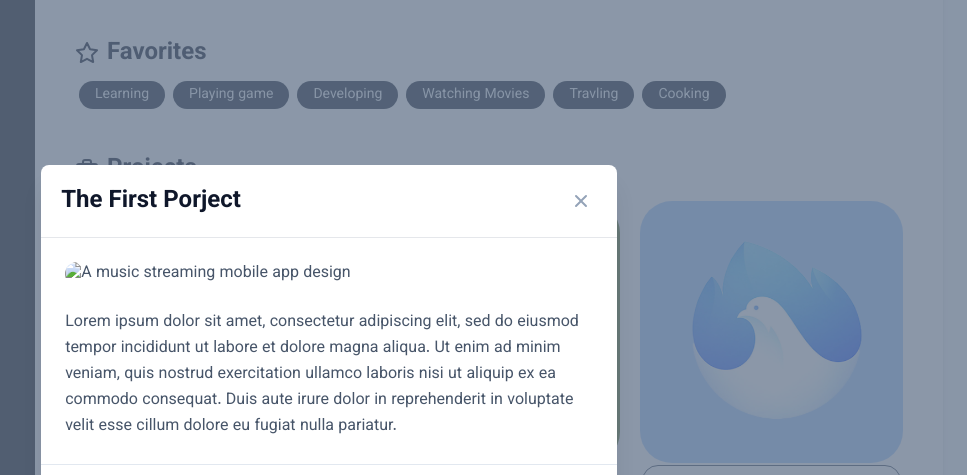
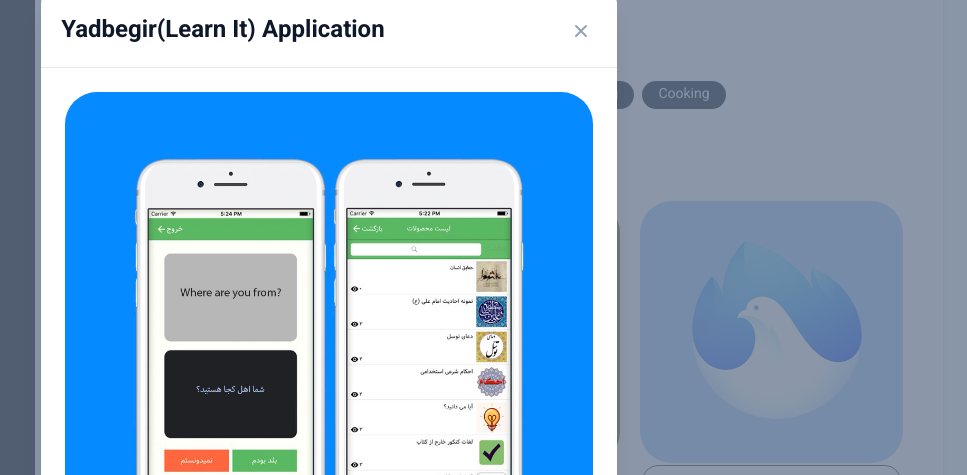
Before and after one commit to MansoorJafari9/Resume, a plain HTML site: page index.html in a window 1280 px wide. Both pictures are taken after a click on the link "Learn it". Shown: the part 1427-1902 px from the top of the page, 313-1280 px from the left. Drawn offline with Linux system fonts and the light colour scheme.

Commit message:
setup yadbeigr

```diff
--- a/index.html
+++ b/index.html
@@ -517,7 +517,7 @@
                 <div
                   class="flex justify-between items-center p-5 rounded-t border-b dark:border-zinc-800  dark:bg-zinc-900">
                   <h3 class="text-xl font-bold text-slate-900 lg:text-2xl dark:text-slate-200">
-                    The First Porject
+                    Yadbegir(Learn It) Application
                   </h3>
                   <button type="button"
                     class="btn-close text-slate-400 bg-transparent hover:bg-slate-200 hover:text-slate-900 rounded-lg text-sm p-1.5 rtl:mr-auto ltr:ml-auto inline-flex items-center dark:hover:bg-slate-600 dark:hover:text-white"
@@ -530,12 +530,16 @@
                   </button>
                 </div>
                 <div class="p-6 space-y-6 dark:bg-zinc-900">
-                  <img src="assets/images/cover.jpg" class="rounded-[2rem]" alt="A music streaming mobile app design">
-                  <p class="rtl:text-right ltr:text-left leading-relaxed text-slate-600 dark:text-slate-400">Lorem ipsum
-                    dolor sit amet, consectetur adipiscing elit, sed do eiusmod tempor incididunt ut labore et dolore
-                    magna aliqua. Ut enim ad minim veniam, quis nostrud exercitation ullamco laboris nisi ut aliquip ex
-                    ea commodo consequat. Duis aute irure dolor in reprehenderit in voluptate velit esse cillum dolore
-                    eu fugiat nulla pariatur.</p>
+                  <img src="yadbegir-app.jpg" class="rounded-[2rem]" alt="A music streaming mobile app design">
+                  <p class="rtl:text-right ltr:text-left leading-relaxed text-slate-600 dark:text-slate-400">
+
+                    Using the application
+ (Learn it)
+You can easily learn any subject in any field in different ways
+This application provides the possibility of holding Leitner tests for any subject.
+One thing that is very interesting is that you can create your own groups and then put your content in it in the form of questions with different answers and then start learning, and also the possibility of sharing your content in Applikishin. There is.
+
+                  </p>
                 </div>
                 <div
                   class="flex items-center p-6 space-x-2 rounded-b border-t border-slate-200 dark:border-zinc-800  dark:bg-zinc-900">
```
Also changed, not shown: yadbegir-app.jpg (added).
